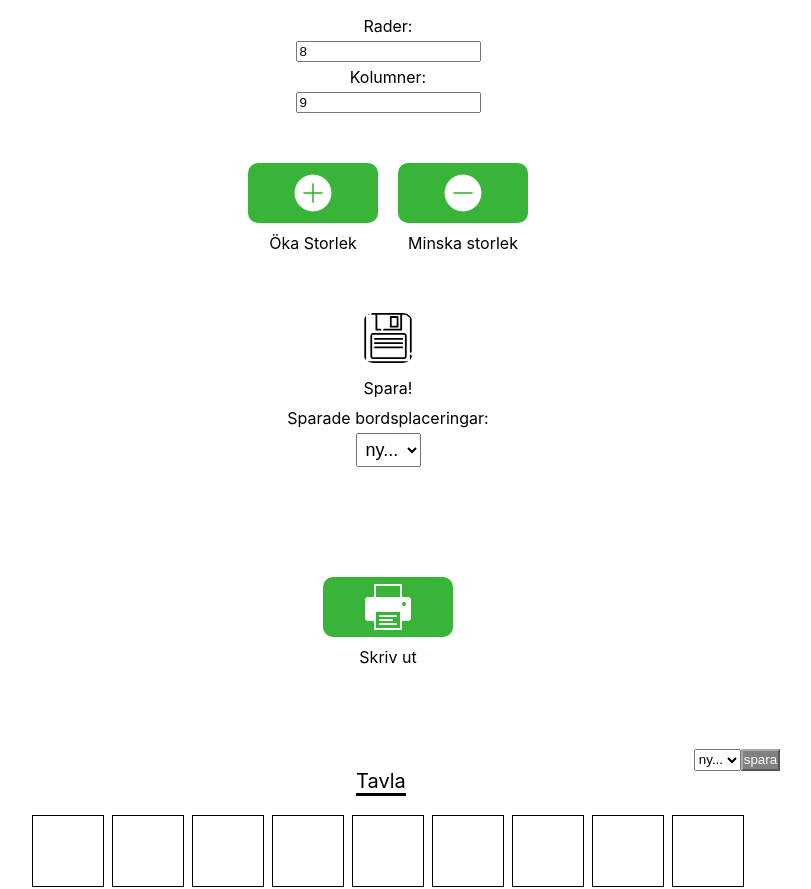
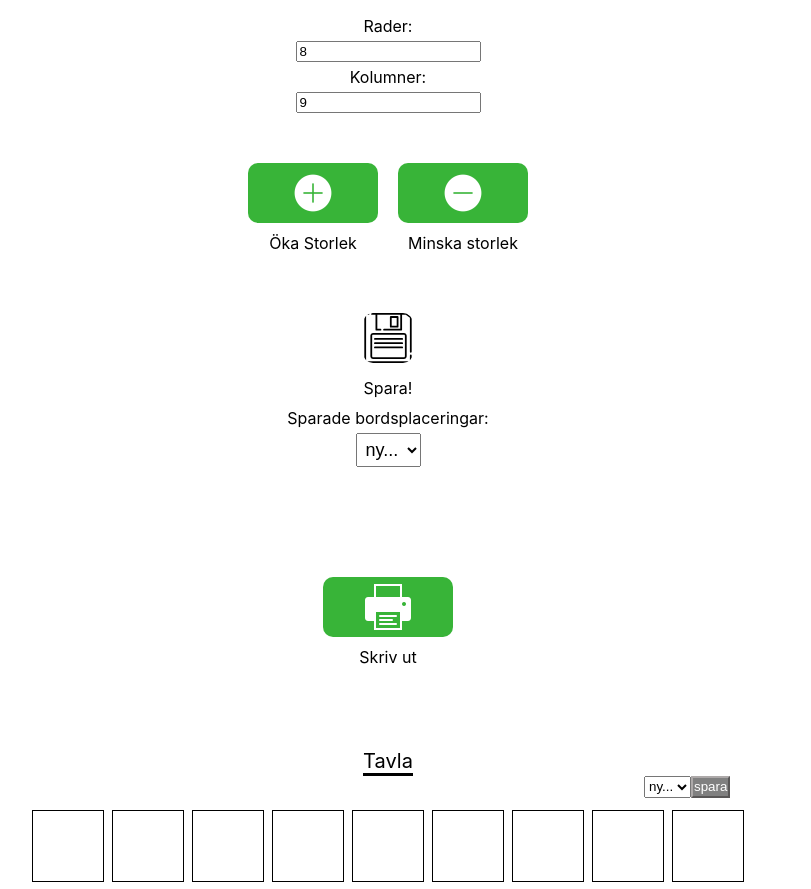
Before and after one commit to KillerrabbitAos/Skola77-frontend, a React (Create React App) app: page / in a window 1280 px wide. Shown: the top 889 px of the page, without its empty margins (252-1063 px from the left). Built offline with nearby package versions, Linux system fonts and the light colour scheme.

Commit message:
upprensning + centrering av tavla Tavla #89

```diff
--- a/src/App.css
+++ b/src/App.css
@@ -134,6 +134,8 @@ li button {
 #uppe {
   border-bottom: solid;
   font-size: 20px;
+  width: 50px;
+  margin: auto;
 }
 
 #nere {
@@ -603,3 +605,9 @@ button:hover {
       position: relative;
       top: 10px;
 }
+
+.helaGriden {
+  display: flex;
+  justify-content: center;
+  width: 100%;
+}
--- a/src/Grid.js
+++ b/src/Grid.js
@@ -264,9 +264,8 @@ const Grid = ({
     >
       <h1 id="placeringsTitel">{groupName}</h1>
 
-      <div style={{ display: "inline-block", width: "100%" }}>
+      <div style={{ display: "inline-block", width: "100%" }} className="helaGriden">
         <p
-          style={{ float: "left", position: "relative", left: "47.5%" }}
           id="uppe"
         >
           {uppe}
```
